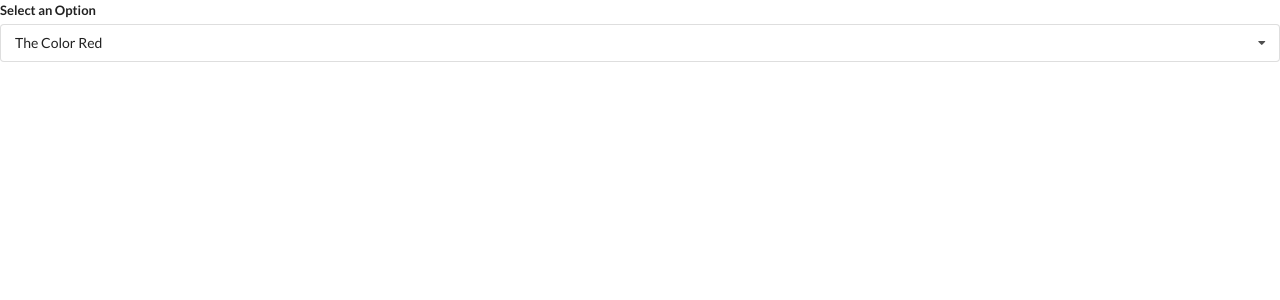
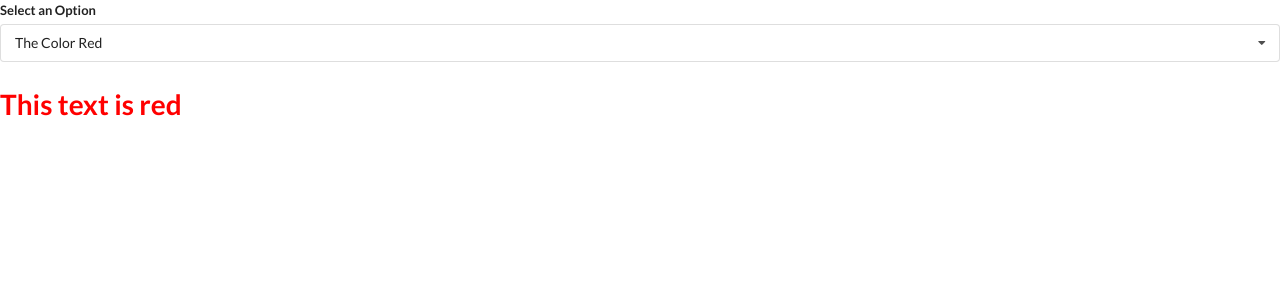
Before and after one commit to dr-dolce14/widgets, a React (Create React App) app: page / in a window 1280 px wide. Shown: the top 300 px of the page. Built offline with nearby package versions, Linux system fonts and the light colour scheme.

Commit message:
colored text added

```diff
--- a/src/components/Dropdown.js
+++ b/src/components/Dropdown.js
@@ -31,6 +31,7 @@
 
 
     return (
+        <div>
         <div ref={ref} className="ui form">
             <div className="field">
                 <label className="label">Select an Option</label>
@@ -47,6 +48,8 @@
                 </div>
             </div>
         </div>
+        <h1 style={{color: `${selected.value}`}}>This text is {selected.value}</h1>
+        </div>
     )
 };
 
```
Also changed, not shown: 1 other file (tests, documents, lock files or other folders).
